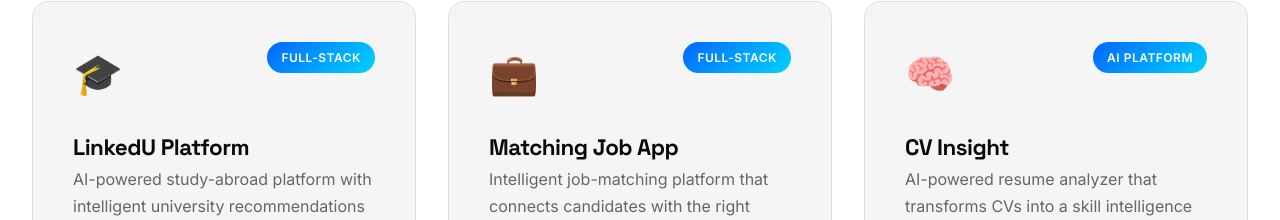
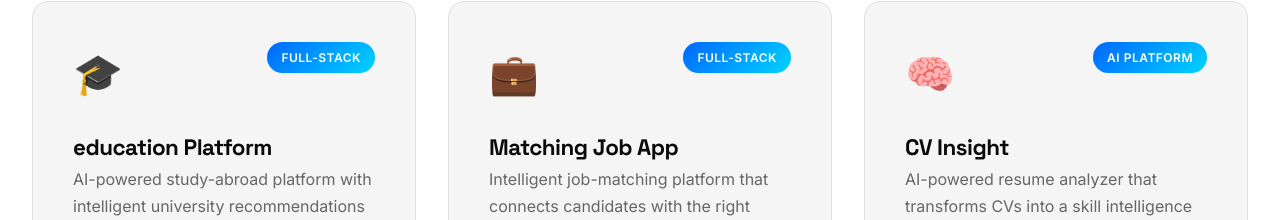
Before and after one commit to mohameddhiasakkar/portfolio, an Angular app: page / in a window 1280 px wide. Shown: the part 2037-2257 px from the top of the page. Built offline with nearby package versions, Linux system fonts and the light colour scheme.

Commit message:
Change project title from 'LinkedU Platform' to 'education Platform'

```diff
--- a/src/app/app.html
+++ b/src/app/app.html
@@ -85,7 +85,7 @@
                         <div class="project-icon">🎓</div>
                         <div class="project-badge">Full-Stack</div>
                     </div>
-                    <h3 class="project-title">LinkedU Platform</h3>
+                    <h3 class="project-title">education Platform</h3>
                     <p class="project-description">AI-powered study-abroad platform with intelligent university recommendations using hybrid ML algorithms. Deployed with Docker, built for scale.</p>
                     <div class="tech-tags">
                         <span class="tech-tag">Spring Boot</span>
```
